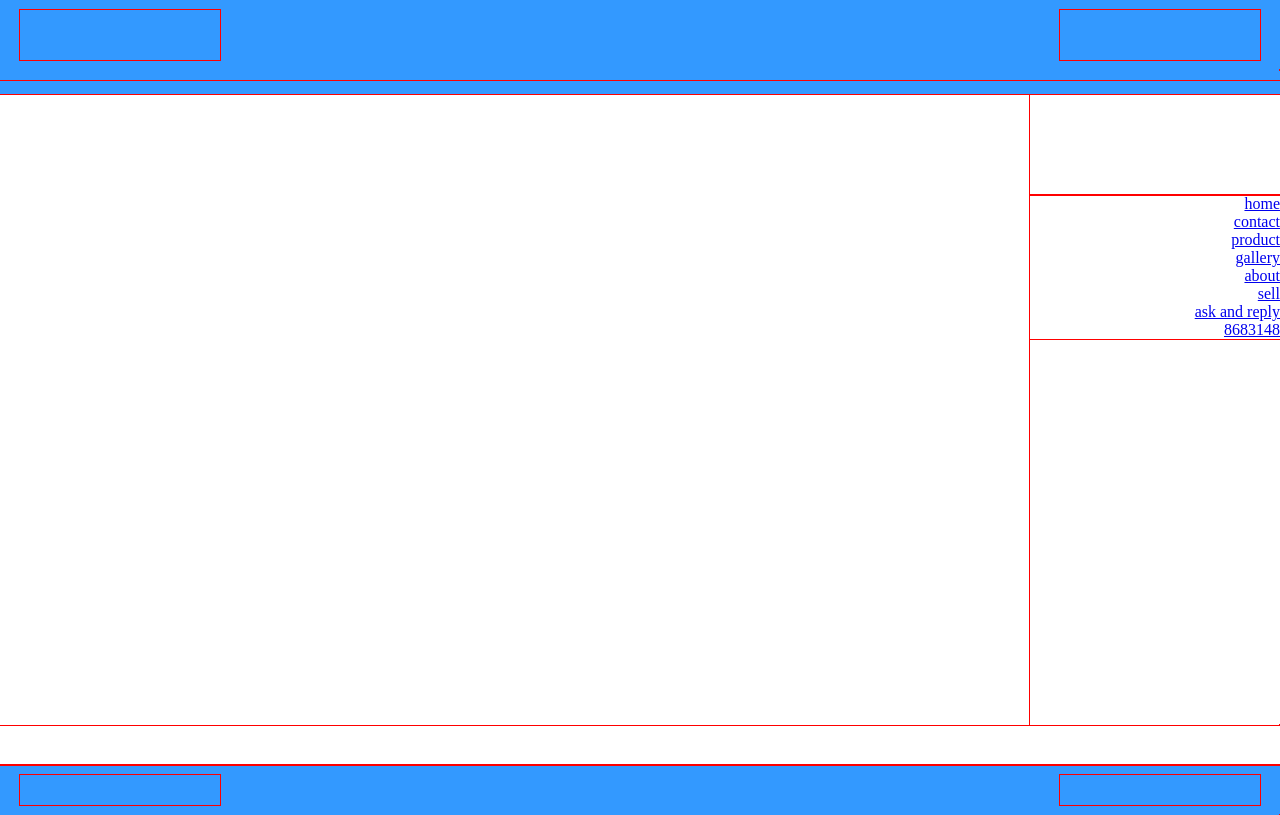
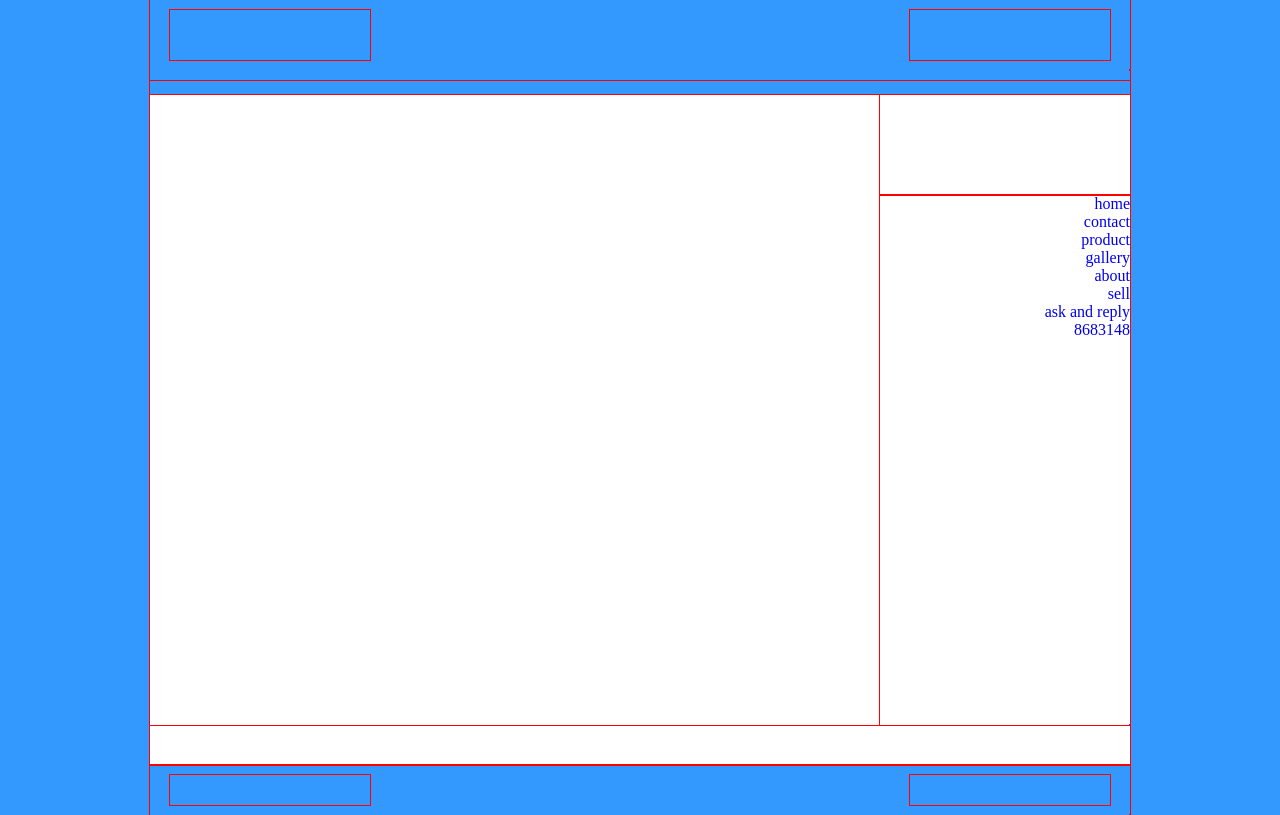
Before and after one commit to 1Tuts/medicaldrugstore-w2-project, a PHP site: page / in a window 1280 px wide. Run offline with PHP 8.4, Linux system fonts and the light colour scheme.

Commit message:
css(layout4)

```diff
--- a/style.css
+++ b/style.css
@@ -13,7 +13,7 @@ div{
 
 div.container{
 	margin:0 auto;
-	min-width:980px;
+	width:980px;
 }
 
 div.header{
@@ -48,7 +48,7 @@ div.menu{
 	float:right;
 	min-width:250px;
 	min-height:630px;
-	margin:auto;
+
 }
 
 div.up{
@@ -57,6 +57,17 @@ div.up{
 }
 
 div.down{
+	min-width:250px;
+	min-height:530px;
+
+}
+
+div.down ul.mymenu{
+	list-style-type:none;
+}
+
+div.down a{
+	text-decoration:none;
 
 }
 
```
